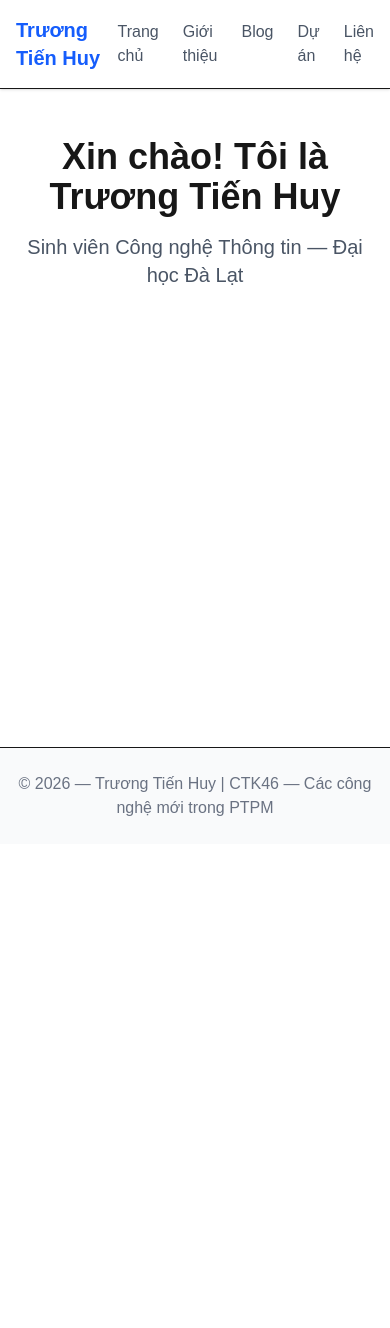
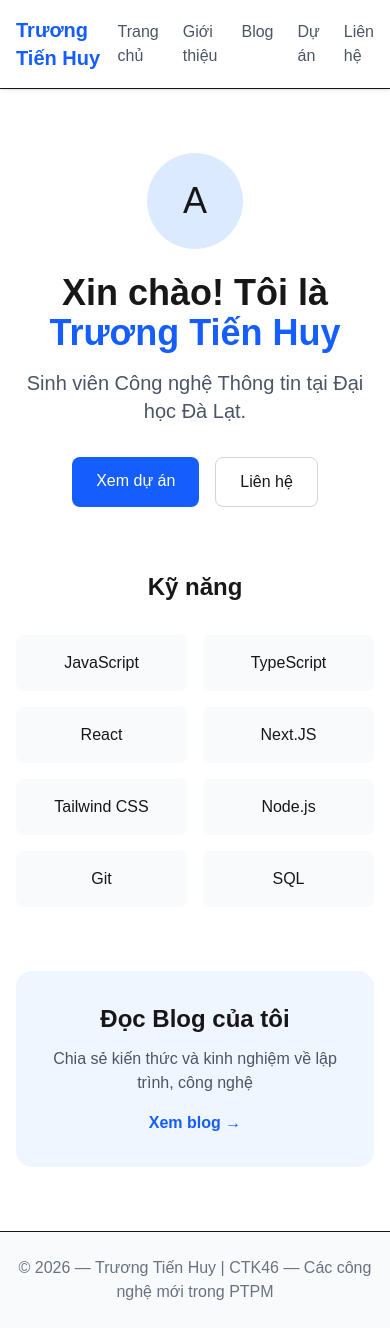
Before and after one commit to Tien-Huy/portfolio, a Next.js app: page / in a window 390 px wide. Before the commit the page ends 844 px from the top, so only its background shows below. Built offline with nearby package versions, Linux system fonts and the light colour scheme.

Commit message:
feat: cải thiện giao diện với Tailwind CSS responsive

```diff
--- a/src/app/page.tsx
+++ b/src/app/page.tsx
@@ -1,13 +1,75 @@
+import Link from "next/link";
 export default function HomePage() {
   return (
-    <div className="max-w-5xl mx-auto px-4 py-12">
-      <div className="text-center">
-        <h1 className="text-4xl font-bold mb-4">
-          Xin chào! Tôi là Trương Tiến Huy
+    <div className="max-w-5xl mx-auto px-4 py-16">
+      {/* Hero section */}
+      <div className="text-center mb-16">
+        <div
+          className="w-24 h-24 bg-blue-100 rounded-full mx-auto mb-6 flex
+items-center justify-center"
+        >
+          <span className="text-4xl">A</span>
+        </div>
+        <h1 className="text-4xl md:text-5xl font-bold mb-4">
+          Xin chào! Tôi là{" "}
+          <span className="text-blue-600">Trương Tiến Huy</span>
         </h1>
-        <p className="text-xl text-gray-600 mb-2">
-          Sinh viên Công nghệ Thông tin — Đại học Đà Lạt
+        <p className="text-xl text-gray-600 mb-8 max-w-2xl mx-auto">
+          Sinh viên Công nghệ Thông tin tại Đại học Đà Lạt.
         </p>
+        <div className="flex justify-center gap-4">
+          <Link
+            href="/projects"
+            className="bg-blue-600 text-white px-6 py-3 rounded-lg hover:bg-blue-
+700 transition-colors"
+          >
+            Xem dự án
+          </Link>
+          <Link
+            href="/contact"
+            className="border border-gray-300 px-6 py-3 rounded-lg hover:bg-gray-
+50 transition-colors"
+          >
+            Liên hệ
+          </Link>
+        </div>
+      </div>
+      {/* Skills section */}
+      <div className="mb-16">
+        <h2 className="text-2xl font-bold text-center mb-8">Kỹ năng</h2>
+        <div className="grid grid-cols-2 md:grid-cols-4 gap-4">
+          {[
+            "JavaScript",
+            "TypeScript",
+            "React",
+            "Next.JS",
+            "Tailwind CSS",
+            "Node.js",
+            "Git",
+            "SQL",
+          ].map((skill) => (
+            <div
+              key={skill}
+              className="bg-gray-50 rounded-lg p-4 text-center hover:bg-blue-50
+hover:text-blue-600 transition-colors"
+            >
+              {skill}
+            </div>
+          ))}
+        </div>
+      </div>
+      {/* CTA section */}
+      <div className="bg-blue-50 rounded-2xl p-8 text-center">
+        <h2 className="text-2xl font-bold mb-3">Đọc Blog của tôi</h2>
+        <p className="text-gray-600 mb-4">
+          Chia sẻ kiến thức và kinh nghiệm về lập trình, công nghệ
+        </p>
+        <Link
+          href="/blog"
+          className="text-blue-600 font-semibold hover:underline"
+        >
+          Xem blog →
+        </Link>
       </div>
     </div>
   );
--- a/src/app/projects/page.tsx
+++ b/src/app/projects/page.tsx
@@ -3,27 +3,48 @@
     title: "Website Portfolio",
     description: "Website cá nhân xây dựng bằng Next.JS và Tailwind CSS",
     tech: ["Next.JS", "Tailwind CSS", "TypeScript"],
+    status: "Đang phát triển",
   },
   {
     title: "Phần mềm quản lý quán cafe",
     description:
       "Ứng dụng desktop giúp quản lý đơn hàng, nhân viên và doanh thu",
     tech: ["windows forms", "C#", "SQL Server"],
+    status: "Hoàn thành",
+  },
+  {
+    title: "Phát hiện và mô tả đặc trưng trong ảnh",
+    description:
+      "Ứng dụng sử dụng machine learning để phát hiện và mô tả đặc trưng trong ảnh",
+    tech: ["Python", "OpenCV", "Panorama stitching", "..."],
+    status: "Hoàn thành",
   },
 ];
 export default function ProjectsPage() {
   return (
     <div className="max-w-5xl mx-auto px-4 py-12">
       <h1 className="text-3xl font-bold mb-6">Dự án</h1>
-      <div className="grid gap-6">
+      <div className="grid grid-cols-1 md:grid-cols-2 gap-6">
         {projects.map((project, index) => (
           <div
             key={index}
-            className="border rounded-lg p-6 hover:shadow-md transition-shadow"
+            className="border rounded-lg p-6 hover:shadow-md transition-shadow
+flex flex-col"
           >
-            <h2 className="text-xl font-semibold mb-2">{project.title}</h2>
-            <p className="text-gray-600 mb-4">{project.description}</p>
-            <div className="flex gap-2">
+            <div className="flex items-center justify-between mb-2">
+              <h2 className="text-xl font-semibold">{project.title}</h2>
+              <span
+                className={`text-xs px-2 py-1 rounded-full ${
+                  project.status === "Hoàn thành"
+                    ? "bg-green-100 text-green-700"
+                    : "bg-yellow-100 text-yellow-700"
+                }`}
+              >
+                {project.status}
+              </span>
+            </div>
+            <p className="text-gray-600 mb-4 flex-1">{project.description}</p>
+            <div className="flex flex-wrap gap-2">
               {project.tech.map((t) => (
                 <span
                   key={t}
```
